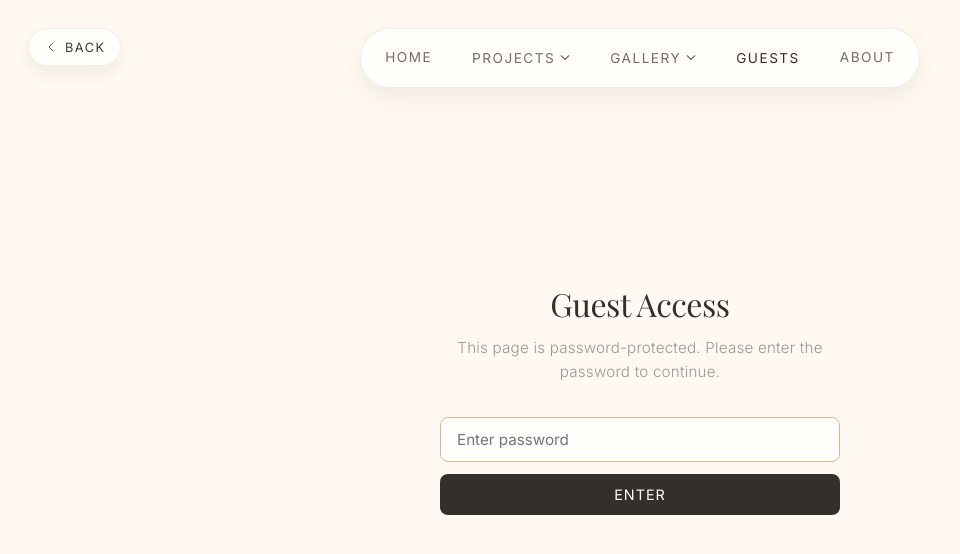
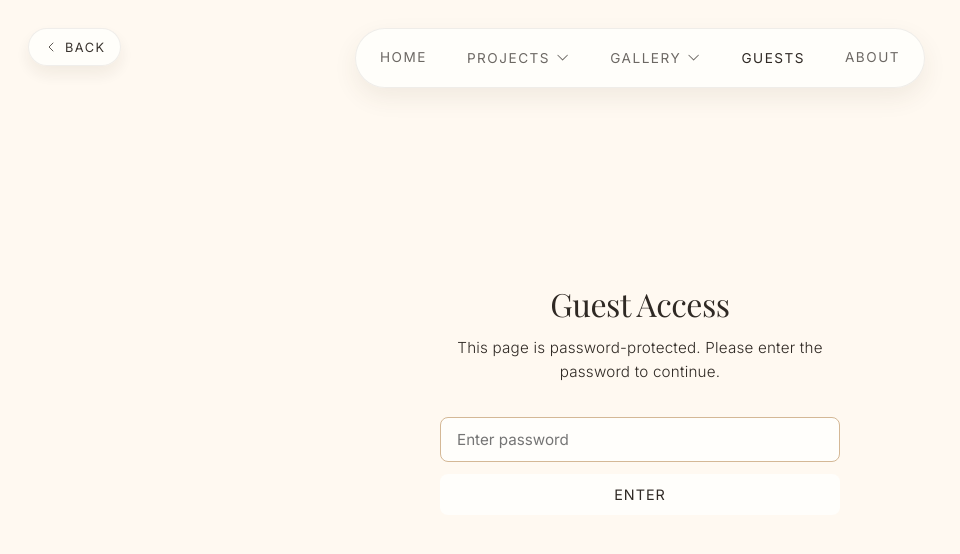
Before and after one commit to TheFox-cmd/mengrangu, a React (Vite) app: page /guests in a window 1280 px wide. Shown: the top 554 px of the page, without its empty margins (0-960 px from the left). Built offline with nearby package versions, Linux system fonts and the light colour scheme.

Commit message:
add: new feature

```diff
--- a/package.json
+++ b/package.json
@@ -12,6 +12,7 @@
   "dependencies": {
     "react": "^19.2.4",
     "react-dom": "^19.2.4",
+    "react-icons": "^5.6.0",
     "react-router-dom": "^7.13.2"
   },
   "devDependencies": {
--- a/src/components/Header.css
+++ b/src/components/Header.css
@@ -39,15 +39,10 @@
     flex-direction: column;
     justify-content: center;
     align-items: center;
-    gap: 4px;
     padding: 0;
-
-    span {
-      width: 18px;
-      height: 1.5px;
-      background: var(--text-heading);
-      border-radius: 2px;
-    }
+    color: var(--text-heading);
+    font-size: 1.6rem;
+    line-height: 1;
   }
 }
 
@@ -112,6 +107,7 @@
 }
 
 .toggle-arrow {
+  font-size: 0.95rem;
   transition: transform 0.25s ease;
 
   &.open {
@@ -242,12 +238,13 @@
 .mobile-menu-icon {
   width: 20px;
   height: 20px;
+  padding: 2px;
   border-radius: 6px;
   border: 1px solid var(--border);
   display: inline-flex;
   align-items: center;
   justify-content: center;
-  font-size: 0.65rem;
+  font-size: 0.9rem;
   color: var(--text-muted-strong);
   flex-shrink: 0;
 }
@@ -273,6 +270,7 @@
 }
 
 .mobile-menu-chevron {
+  font-size: 1rem;
   color: var(--text-muted-strong);
   transition: transform 0.2s ease;
 
--- a/src/components/Header.tsx
+++ b/src/components/Header.tsx
@@ -1,4 +1,14 @@
 import { useEffect, useRef, useState } from 'react'
+import { HiFolder } from 'react-icons/hi'
+import {
+    HiBars3,
+    HiChevronDown,
+    HiHome,
+    HiInformationCircle,
+    HiPhoto,
+    HiUsers,
+    HiXMark,
+} from 'react-icons/hi2'
 import { Link, useLocation, useNavigate } from 'react-router-dom'
 import { gallerySections } from '../data/gallery'
 import { guestProjects, publicProjects } from '../data/projects'
@@ -125,9 +135,7 @@ export default function Header() {
                 aria-label="Toggle navigation menu"
                 aria-expanded={mobileMenuOpen}
             >
-                <span />
-                <span />
-                <span />
+                {mobileMenuOpen ? <HiXMark /> : <HiBars3 />}
             </button>
 
             <nav className="header-nav">
@@ -145,9 +153,7 @@ export default function Header() {
                         aria-expanded={visibleDropdown === 'projects'}
                     >
                         Projects
-                        <svg className={`toggle-arrow${visibleDropdown === 'projects' ? ' open' : ''}`} viewBox="0 0 12 8" width="10" height="6" fill="none" stroke="currentColor" strokeWidth="1.5" strokeLinecap="round" strokeLinejoin="round">
-                            <polyline points="1 1 6 6 11 1" />
-                        </svg>
+                        <HiChevronDown className={`toggle-arrow${visibleDropdown === 'projects' ? ' open' : ''}`} />
                     </button>
                     {visibleDropdown === 'projects' && (
                         <ul className="header-dropdown">
@@ -174,9 +180,7 @@ export default function Header() {
                         aria-expanded={visibleDropdown === 'gallery'}
                     >
                         Gallery
-                        <svg className={`toggle-arrow${visibleDropdown === 'gallery' ? ' open' : ''}`} viewBox="0 0 12 8" width="10" height="6" fill="none" stroke="currentColor" strokeWidth="1.5" strokeLinecap="round" strokeLinejoin="round">
-                            <polyline points="1 1 6 6 11 1" />
-                        </svg>
+                        <HiChevronDown className={`toggle-arrow${visibleDropdown === 'gallery' ? ' open' : ''}`} />
                     </button>
                     {visibleDropdown === 'gallery' && (
                         <ul className="header-dropdown">
@@ -205,9 +209,7 @@ export default function Header() {
                                 aria-expanded={visibleDropdown === 'guests'}
                             >
                                 Guests
-                                <svg className={`toggle-arrow${visibleDropdown === 'guests' ? ' open' : ''}`} viewBox="0 0 12 8" width="10" height="6" fill="none" stroke="currentColor" strokeWidth="1.5" strokeLinecap="round" strokeLinejoin="round">
-                                    <polyline points="1 1 6 6 11 1" />
-                                </svg>
+                                <HiChevronDown className={`toggle-arrow${visibleDropdown === 'guests' ? ' open' : ''}`} />
                             </button>
                             {visibleDropdown === 'guests' && (
                                 <ul className="header-dropdown">
@@ -259,16 +261,16 @@ export default function Header() {
                     >
                         <div className="mobile-menu-section">
                             <button className="mobile-menu-link mobile-menu-page-link" onClick={() => onNavigate('/home')}>
-                                <span className="mobile-menu-icon" aria-hidden="true">&#8962;</span>
+                                <HiHome className="mobile-menu-icon" aria-hidden="true" />
                                 <span>Home</span>
                             </button>
                             <button className="mobile-menu-link mobile-menu-page-link" onClick={() => onNavigate('/about')}>
-                                <span className="mobile-menu-icon" aria-hidden="true">i</span>
+                                <HiInformationCircle className="mobile-menu-icon" aria-hidden="true" />
                                 <span>About</span>
                             </button>
                             {!guestUnlocked && (
                                 <button className="mobile-menu-link mobile-menu-page-link" onClick={() => onNavigate('/guests')}>
-                                    <span className="mobile-menu-icon" aria-hidden="true">*</span>
+                                    <HiUsers className="mobile-menu-icon" aria-hidden="true" />
                                     <span>Guests</span>
                                 </button>
                             )}
@@ -277,10 +279,10 @@ export default function Header() {
                         <div className="mobile-menu-section">
                             <button className="mobile-menu-accordion" onClick={() => toggleMobileSection('projects')}>
                                 <span className="mobile-menu-accordion-label">
-                                    <span className="mobile-menu-icon" aria-hidden="true">#</span>
+                                    <HiFolder className="mobile-menu-icon" aria-hidden="true" />
                                     <span>Projects</span>
                                 </span>
-                                <span className={`mobile-menu-chevron${mobileExpanded.projects ? ' open' : ''}`} aria-hidden="true">v</span>
+                                <HiChevronDown className={`mobile-menu-chevron${mobileExpanded.projects ? ' open' : ''}`} aria-hidden="true" />
                             </button>
                             {mobileExpanded.projects && (
                                 <div className="mobile-menu-sublist">
@@ -300,10 +302,10 @@ export default function Header() {
                         <div className="mobile-menu-section">
                             <button className="mobile-menu-accordion" onClick={() => toggleMobileSection('gallery')}>
                                 <span className="mobile-menu-accordion-label">
-                                    <span className="mobile-menu-icon" aria-hidden="true">[]</span>
+                                    <HiPhoto className="mobile-menu-icon" aria-hidden="true" />
                                     <span>Gallery</span>
                                 </span>
-                                <span className={`mobile-menu-chevron${mobileExpanded.gallery ? ' open' : ''}`} aria-hidden="true">v</span>
+                                <HiChevronDown className={`mobile-menu-chevron${mobileExpanded.gallery ? ' open' : ''}`} aria-hidden="true" />
                             </button>
                             {mobileExpanded.gallery && (
                                 <div className="mobile-menu-sublist">
@@ -324,10 +326,10 @@ export default function Header() {
                             <div className="mobile-menu-section">
                                 <button className="mobile-menu-accordion" onClick={() => toggleMobileSection('guests')}>
                                     <span className="mobile-menu-accordion-label">
-                                        <span className="mobile-menu-icon" aria-hidden="true">*</span>
+                                        <HiUsers className="mobile-menu-icon" aria-hidden="true" />
                                         <span>Guests</span>
                                     </span>
-                                    <span className={`mobile-menu-chevron${mobileExpanded.guests ? ' open' : ''}`} aria-hidden="true">v</span>
+                                    <HiChevronDown className={`mobile-menu-chevron${mobileExpanded.guests ? ' open' : ''}`} aria-hidden="true" />
                                 </button>
                                 {mobileExpanded.guests && (
                                     <div className="mobile-menu-sublist">
--- a/src/components/ProjectCard.css
+++ b/src/components/ProjectCard.css
@@ -54,7 +54,7 @@
 .project-number {
   font-family: var(--font-heading);
   font-size: 3rem;
-  color: rgba(255, 255, 255, 0.2);
+  color: rgba(47, 41, 36, 0.3);
   position: relative;
   z-index: 1;
 }
--- /dev/null
+++ b/src/components/ScrollToTop.tsx
@@ -0,0 +1,12 @@
+import { useLayoutEffect } from 'react'
+import { useLocation } from 'react-router-dom'
+
+export default function ScrollToTop() {
+    const { pathname } = useLocation()
+
+    useLayoutEffect(() => {
+        window.scrollTo({ top: 0, left: 0, behavior: 'auto' })
+    }, [pathname])
+
+    return null
+}
--- a/src/index.css
+++ b/src/index.css
@@ -1,10 +1,10 @@
 :root {
   --bg: #FFF9F1;
   --bg-paper: #FFFEFB;
-  --text: #4A4440;
-  --text-muted: #9E9690;
-  --text-muted-strong: #6E6259;
-  --text-heading: #352F2B;
+  --text: #2F2924;
+  --text-muted: #2F2924;
+  --text-muted-strong: #2F2924;
+  --text-heading: #2F2924;
   --accent: #D4B896;
   --accent-hover: #C4A57E;
   --border: #F0E8DE;
@@ -81,7 +81,7 @@ p {
 }
 
 a {
-  color: var(--accent-hover);
+  color: var(--text-heading);
   text-decoration: none;
   transition: color 0.2s ease;
 
--- a/src/main.tsx
+++ b/src/main.tsx
@@ -2,6 +2,7 @@ import { StrictMode } from 'react'
 import { createRoot } from 'react-dom/client'
 import { BrowserRouter, Navigate, Route, Routes } from 'react-router-dom'
 import Header from './components/Header'
+import ScrollToTop from './components/ScrollToTop'
 import './index.css'
 import AboutPage from './pages/AboutPage'
 import GalleryPage from './pages/GalleryPage'
@@ -13,6 +14,7 @@ import ProjectPage from './pages/ProjectPage'
 createRoot(document.getElementById('root')!).render(
   <StrictMode>
     <BrowserRouter>
+      <ScrollToTop />
       <Header />
       <Routes>
         <Route index element={<Navigate to="/home" replace />} />
--- a/src/pages/AboutPage.css
+++ b/src/pages/AboutPage.css
@@ -60,7 +60,7 @@
 
   &:hover {
     background: var(--text-heading);
-    color: var(--bg);
+    color: var(--text-heading);
   }
 }
 
--- a/src/pages/GuestsPage.css
+++ b/src/pages/GuestsPage.css
@@ -63,8 +63,8 @@
   padding: 12px 24px;
   border: none;
   border-radius: 8px;
-  background: var(--text-heading);
-  color: #fff;
+  background: var(--bg-paper);
+  color: var(--text-heading);
   cursor: pointer;
   transition: background-color 0.2s ease;
 
@@ -74,7 +74,7 @@
 }
 
 .guests-gate-error {
-  color: #c44;
+  color: var(--text-heading);
   font-size: 0.85rem;
   margin: 12px 0 0;
 }
```
Also changed, not shown: 1 other file (tests, documents, lock files or other folders).
